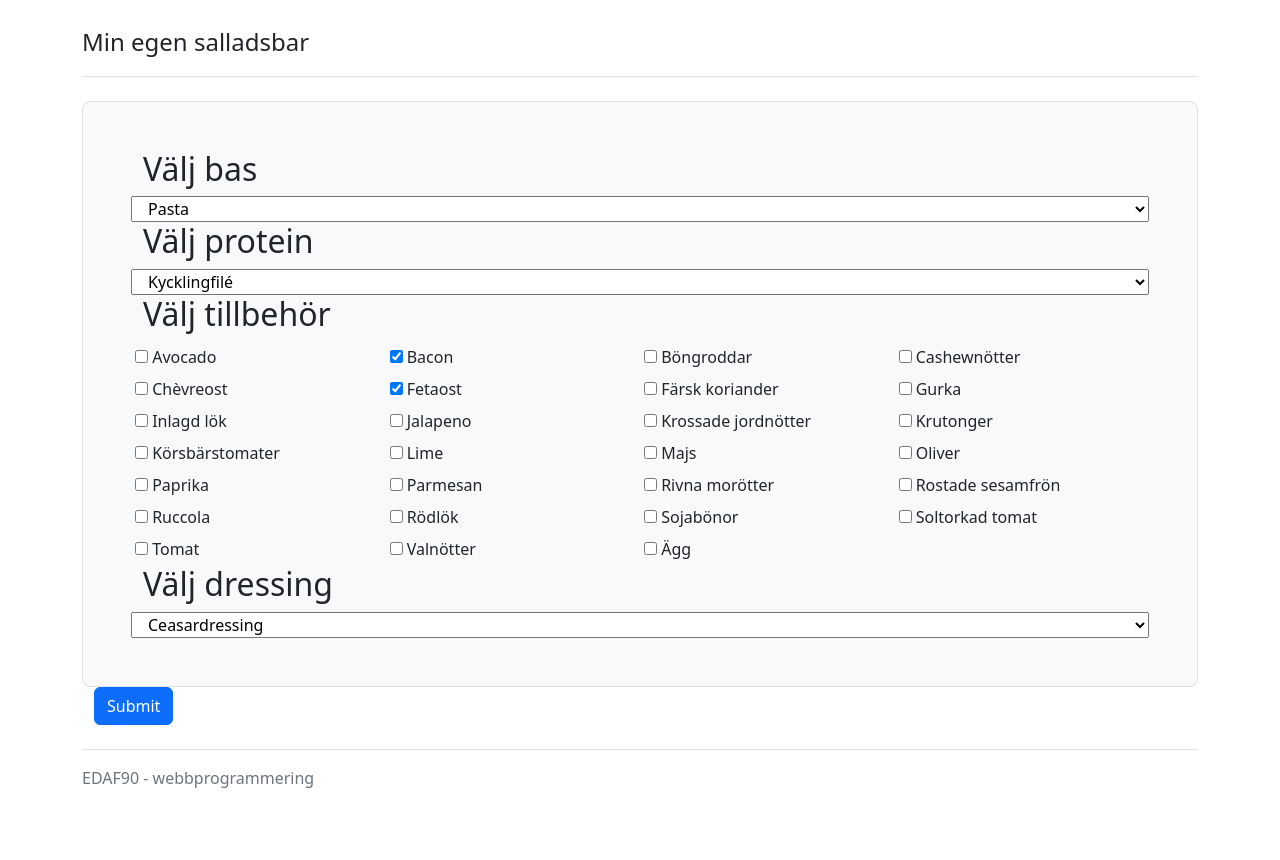
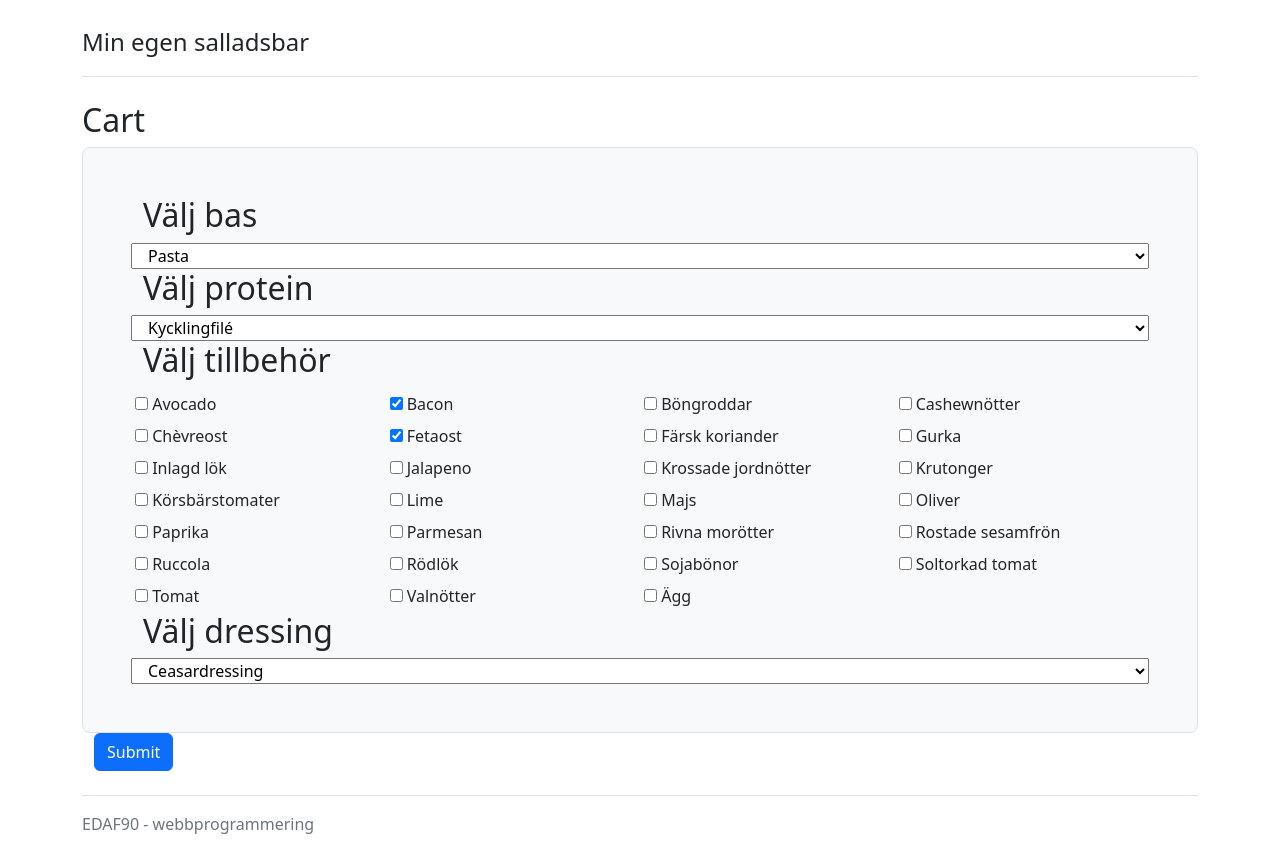
Before and after one commit to ErikMalmgren/EDAF90, a React (Create React App) app in the folder labb2/: page / in a window 1280 px wide. Before the commit the page ends 814 px from the top, so only its background shows below. Built offline with nearby package versions, Linux system fonts and the light colour scheme.

Commit message:
sallads id verkar bugga sönder

```diff
--- a/labb2/src/App.js
+++ b/labb2/src/App.js
@@ -22,6 +22,11 @@ function App() {
     <header className="pb-3 mb-4 border-bottom">
       <span className="fs-4">Min egen salladsbar</span>
     </header>
+    <div className="cart-container">
+    <h2>Cart</h2>
+      {cart.map((item, index) => (<li key={index}>{item.name}</li>))}
+  </div>
+
 
     {<ComposeSalad inventory={inventory} onSaladSubmit={handleSaladSubmit}/>}
 
```
